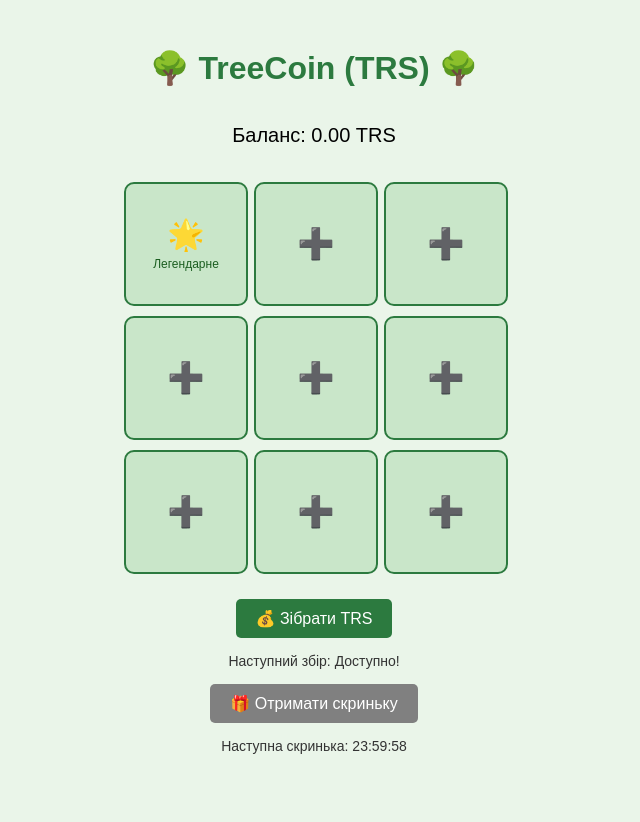
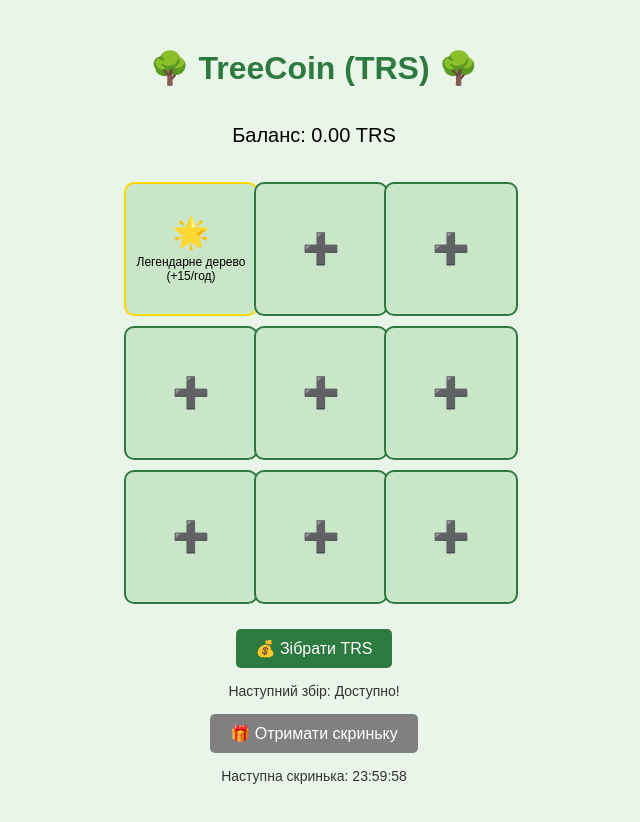
Before and after one commit to superpetrynka-max/treecoin, a plain HTML site: page index.html in a window 1280 px wide. Both pictures are taken after a click on the button "🎁 Отримати скриньку". Shown: the whole page, without its empty margins (326-966 px from the left). Before the commit the page ends 800 px from the top, so only its background shows below. Drawn offline with Linux system fonts and the light colour scheme.

Commit message:
Update index.html

```diff
--- a/index.html
+++ b/index.html
@@ -30,13 +30,18 @@
       justify-content: center;
       align-items: center;
       font-size: 30px;
+      text-align: center;
+      padding: 5px;
     }
-    .tree-name {
+    .tree-label {
       font-size: 12px;
       margin-top: 5px;
-      text-align: center;
-      color: #1b5e20;
     }
+    .common { border-color: green; }
+    .rare { border-color: blue; }
+    .epic { border-color: purple; }
+    .legendary { border-color: gold; }
+
     button {
       padding: 10px 20px;
       font-size: 16px;
@@ -68,10 +73,10 @@
     // === Налаштування ===
     const GRID_SIZE = 9;
     const TREE_TYPES = [
-      { name: "Звичайне", icon: "🌱", chance: 60, income: 1 },
-      { name: "Рідкісне", icon: "🌲", chance: 25, income: 3 },
-      { name: "Епічне", icon: "🌸", chance: 10, income: 7 },
-      { name: "Легендарне", icon: "🌟", chance: 5, income: 15 }
+      { name: "Звичайне дерево", icon: "🌱", chance: 60, income: 1, class: "common" },
+      { name: "Рідкісне дерево", icon: "🌲", chance: 25, income: 3, class: "rare" },
+      { name: "Епічне дерево", icon: "🌸", chance: 10, income: 7, class: "epic" },
+      { name: "Легендарне дерево", icon: "🌟", chance: 5, income: 15, class: "legendary" }
     ];
 
     const COLLECT_COOLDOWN = 60 * 60 * 1000; // 1 година
@@ -96,11 +101,14 @@
       trees.forEach(tree => {
         const slot = document.createElement("div");
         slot.classList.add("slot");
+
         if (tree) {
-          slot.innerHTML = TREE_TYPES[tree.type].icon;
+          const treeType = TREE_TYPES[tree.type];
+          slot.classList.add(treeType.class);
+          slot.innerHTML = treeType.icon;
           const label = document.createElement("div");
-          label.classList.add("tree-name");
-          label.textContent = TREE_TYPES[tree.type].name;
+          label.classList.add("tree-label");
+          label.textContent = `${treeType.name} (+${treeType.income}/год)`;
           slot.appendChild(label);
         } else {
           slot.innerHTML = "➕";
@@ -138,7 +146,7 @@
       lastBox = now;
       saveGame();
       renderGrid();
-      alert("Ви отримали " + TREE_TYPES[type].name + " дерево " + TREE_TYPES[type].icon);
+      alert("Ви отримали " + TREE_TYPES[type].name + " " + TREE_TYPES[type].icon);
     }
 
     // Збір TRS
```
